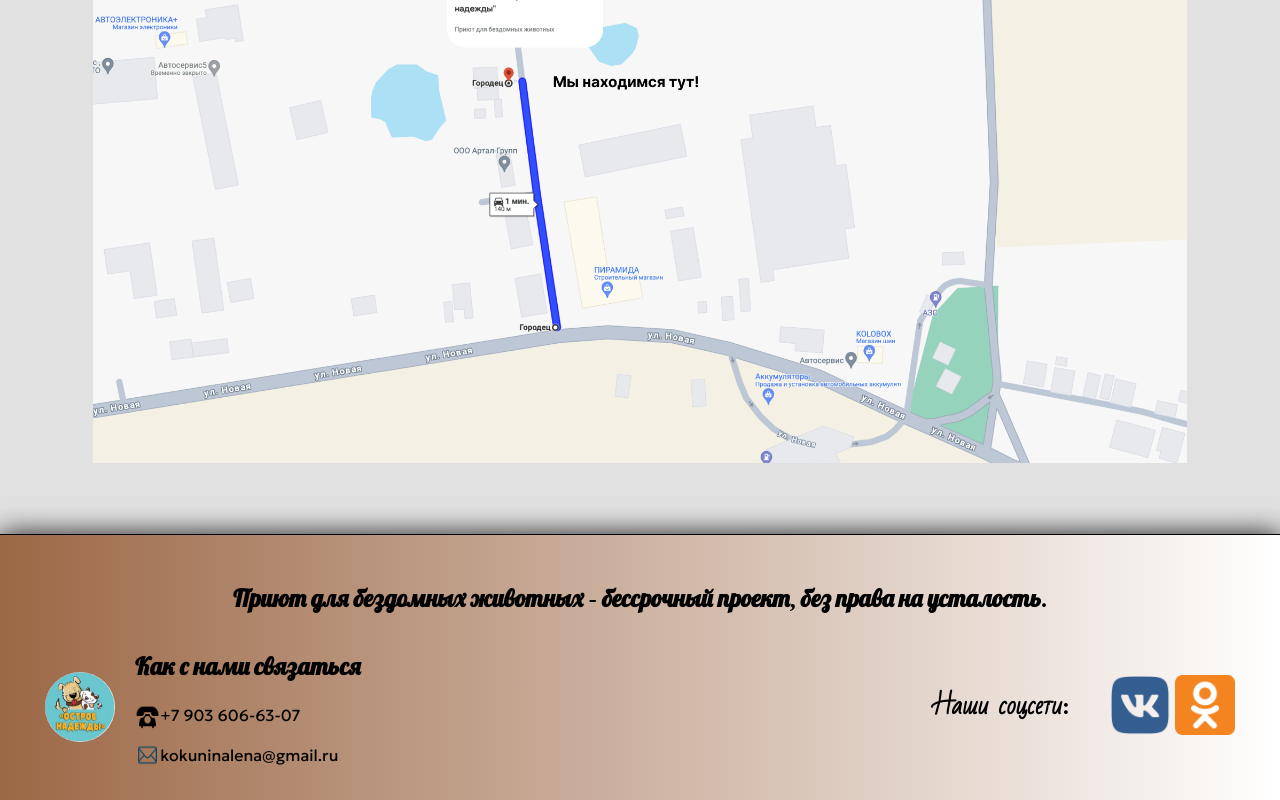
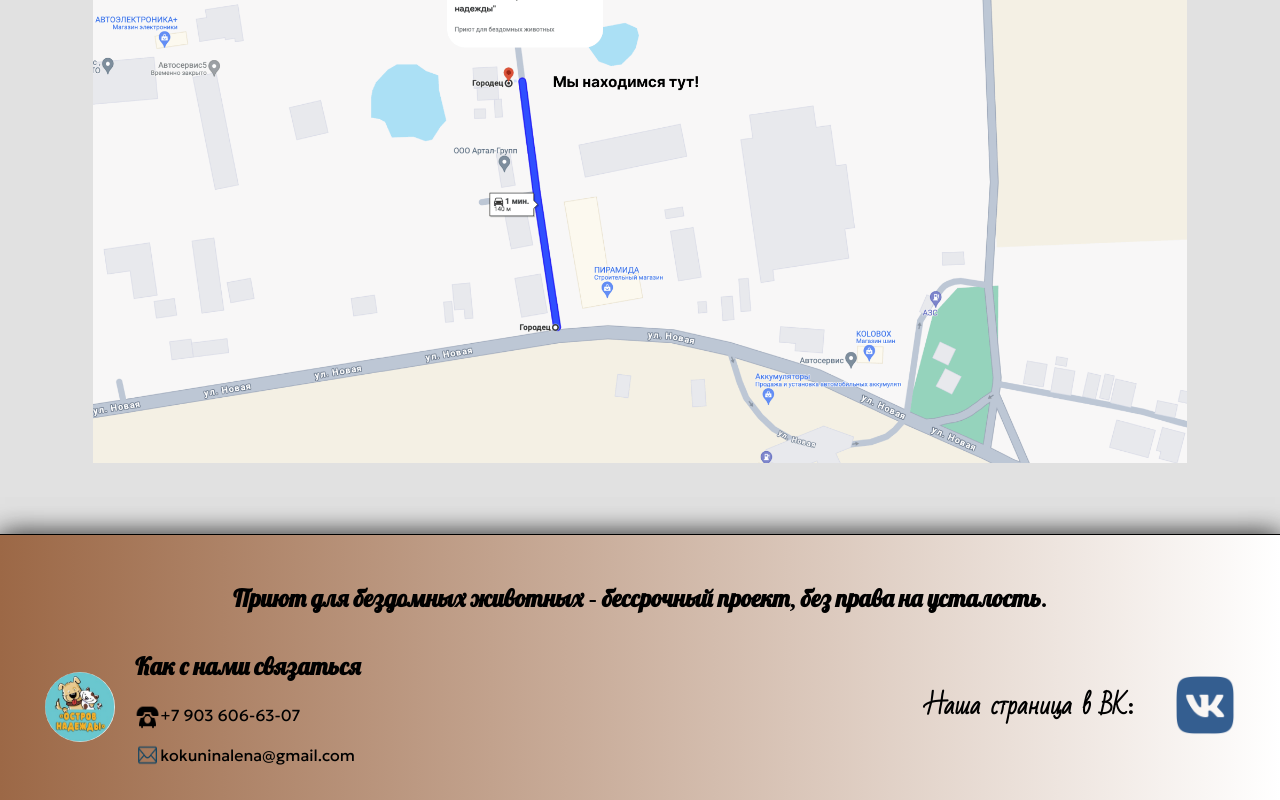
Before and after one commit to KatsuroAlex/ostrov-nadezhdy, a React (Create React App) app: page /#/help in a window 1280 px wide. Shown: the part 2874-3674 px from the top of the page. Built offline with nearby package versions, Linux system fonts and the light colour scheme.

Commit message:
document added

```diff
--- a/src/components/Footer/Footer.js
+++ b/src/components/Footer/Footer.js
@@ -25,12 +25,12 @@ function Header() {
           </div>
           <div className="footer__contacts-block">
             <img className="footer__contacts-icon" alt="Логотип почта" src={LogoMail}></img>
-            <p className="footer__contacts-mail">kokuninalena@gmail.ru</p>
+            <p className="footer__contacts-mail">kokuninalena@gmail.com</p>
           </div>
         </div>
 
         <div className="footer__social">
-          <h2 className="footer__social-title">Наши соцсети:</h2>
+          <h2 className="footer__social-title">Наша страница в ВК:</h2>
           <ul className="footer__social-icons">
             <li className="footer__icons-item">
               <a
@@ -42,7 +42,7 @@ function Header() {
                 <img className="footer__social-icon" alt="Логотип VK" src={LogoVk}></img>
               </a>
             </li>
-            <li className="footer__icons-item">
+            {/* <li className="footer__icons-item">
               <a
                 className="footer__social-icon"
                 href="https://ok.ru/group/54488147492980"
@@ -52,7 +52,7 @@ function Header() {
                 <img className="footer__social-icon" alt="Логотип Одноклассники" src={LogoOdnokl}></img>
 
               </a>
-            </li>
+            </li> */}
             {/* <li className="footer__icons-item">
               <a
                 className="footer__social-icon"
--- a/src/components/Help/Help.css
+++ b/src/components/Help/Help.css
@@ -49,6 +49,11 @@
   font-family: 'Geologica Roman';
   font-style: normal;
   font-weight: 300;
+}
+
+.centrate {
+  margin-bottom: 30px;
+
 }
 
 .help-list {
--- a/src/components/Help/Help.js
+++ b/src/components/Help/Help.js
@@ -72,6 +72,8 @@ function Help() {
           <li className="help__list-item">Заботливые женщины могут помочь в приготовлении еды для Островитяшек, уборке помещений и территории, с помывкой посуды.</li>
       </ol>
       <h3 className="help__title-bottom">Мы бесконечно признательны за любую поддержку!</h3>
+      {/* <a className="help__title-middle" href="document.pdf" download="document.pdf">Скачать PDF</a> */}
+      <a className="help__title-middle centrate" href="document.pdf" target="_blank">Нажмите здесь, чтобы ознакомиться с Уставом приюта.</a>
     </section>
   );
 };
```
Also changed, not shown: 16 other files (tests, documents, lock files or other folders).
